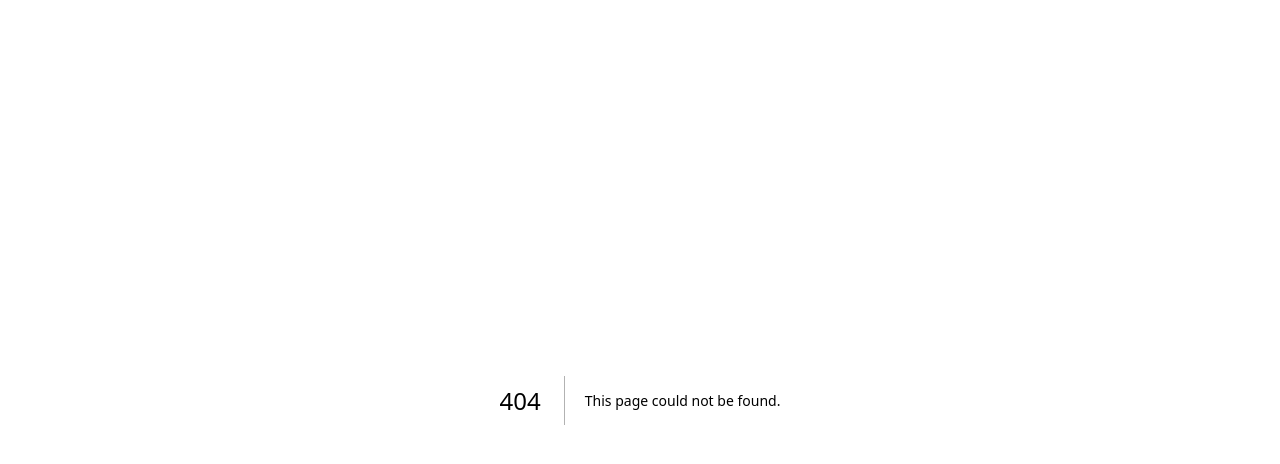
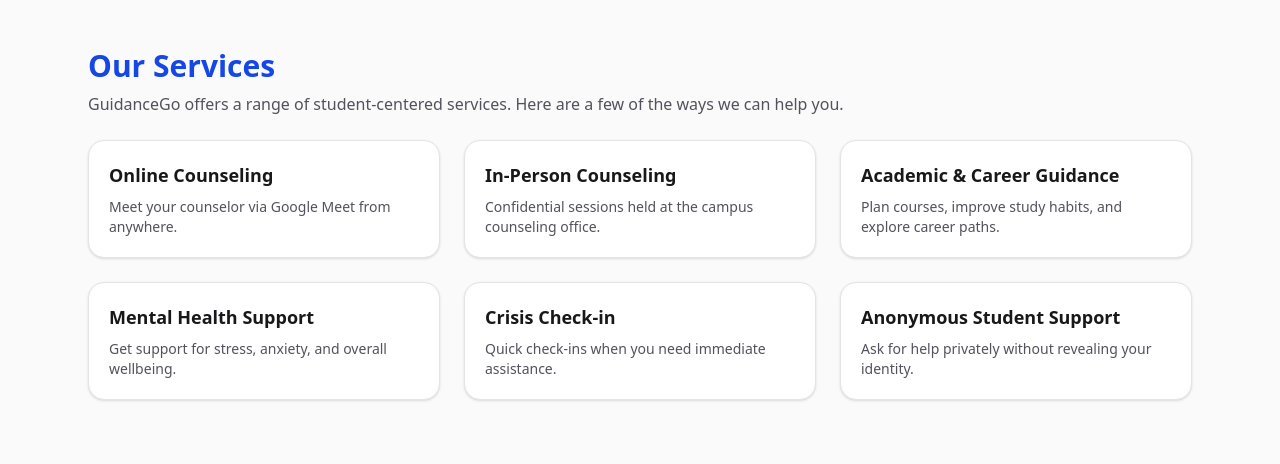
Before and after one commit to CSci-153-Web-Systems-and-Technologies/batch-2025-guidance-go-web, a Next.js app: page /servicespage in a window 1280 px wide. Before the commit this address had no page. Shown: the top 464 px of the page. Built offline with nearby package versions, Linux system fonts and the light colour scheme.

Commit message:
Added Multiple page
added about, servece, contact page and change some file name, and fixes some error.

```diff
--- /dev/null
+++ b/app/aboutpage/layout.tsx
@@ -0,0 +1,9 @@
+import type { ReactNode } from "react";
+
+export default function AboutLayout({ children }: { children: ReactNode }) {
+  return (
+    <div className="min-h-screen bg-zinc-50">
+      <div className="mx-auto max-w-6xl px-6 py-12">{children}</div>
+    </div>
+  );
+}
--- /dev/null
+++ b/app/aboutpage/page.tsx
@@ -0,0 +1,29 @@
+export default function AboutPage() {
+  return (
+    <section className="space-y-6">
+      <header>
+        <h1 className="text-3xl font-bold text-blue-700">About GuidanceGo</h1>
+        <p className="mt-2 max-w-3xl text-zinc-600">
+          GuidanceGo is a web-based counseling appointment scheduler designed to make
+          it simple for students to connect with counselors and get support when
+          they need it most.
+        </p>
+      </header>
+
+      <div className="space-y-3">
+        <p className="text-zinc-700">
+          Built for <span className="font-semibold">Visayas State University</span> students, GuidanceGo
+          streamlines booking and managing counseling sessions with a modern, secure
+          experience.
+        </p>
+        <ul className="list-disc space-y-2 pl-6 text-zinc-700">
+          <li>Easily book counseling sessions online</li>
+          <li>Choose between in-person or Google Meet sessions</li>
+          <li>Get reminders so you never miss an appointment</li>
+          <li>Request help anonymously when needed</li>
+          <li>Fast, student-friendly interface accessible on any device</li>
+        </ul>
+      </div>
+    </section>
+  );
+}
--- /dev/null
+++ b/app/contactpage/layout.tsx
@@ -0,0 +1,9 @@
+import type { ReactNode } from "react";
+
+export default function ContactLayout({ children }: { children: ReactNode }) {
+  return (
+    <div className="min-h-screen bg-zinc-50">
+      <div className="mx-auto max-w-6xl px-6 py-12">{children}</div>
+    </div>
+  );
+}
--- /dev/null
+++ b/app/contactpage/page.tsx
@@ -0,0 +1,32 @@
+export default function ContactPage() {
+  return (
+    <section className="space-y-6">
+      <header>
+        <h1 className="text-3xl font-bold text-blue-700">Contact Us</h1>
+        <p className="mt-2 max-w-3xl text-zinc-600">
+          Have questions or need help scheduling a session? Reach out to the
+          GuidanceGo team and we’ll get back to you as soon as possible.
+        </p>
+      </header>
+
+      <div className="rounded-2xl border border-zinc-200 bg-white p-6 shadow-sm">
+        <div className="text-sm text-zinc-500">Email</div>
+        <div className="mt-1 text-lg font-semibold text-zinc-900">
+          <a href="mailto:piadopojohnkyle@gmail.com" className="text-blue-600 hover:underline">
+            piadopojohnkyle@gmail.com
+          </a>
+        </div>
+        <div className="mt-4 grid gap-2 sm:grid-cols-2">
+          <div>
+            <div className="text-sm text-zinc-500">Office</div>
+            <div className="font-medium text-zinc-900">Student Counseling Center, VSU</div>
+          </div>
+          <div>
+            <div className="text-sm text-zinc-500">Hours</div>
+            <div className="font-medium text-zinc-900">Mon–Fri, 9:00 AM – 5:00 PM</div>
+          </div>
+        </div>
+      </div>
+    </section>
+  );
+}
--- a/app/dashboard/page.tsx
+++ /dev/null
@@ -1,6 +0,0 @@
-import { redirect } from "next/navigation";
-
-export default function DashboardRedirect() {
-  // Redirect old /dashboard path to the new /student-dashboard route
-  redirect("/student-dashboard");
-}
--- a/app/loginpage/page.tsx
+++ b/app/loginpage/page.tsx
@@ -38,9 +38,9 @@ export default function LoginPage() {
           </div>
           <nav className="hidden gap-6 text-sm text-zinc-700 sm:flex">
             <a href="/" className="hover:text-zinc-900">Home</a>
-            <a href="#" className="hover:text-zinc-900">About</a>
-            <a href="#" className="hover:text-zinc-900">Services</a>
-            <a href="#" className="hover:text-zinc-900">Contact</a>
+            <a href="/aboutpage" className="hover:text-zinc-900">About</a>
+            <a href="/servicespage" className="hover:text-zinc-900">Services</a>
+            <a href="/contactpage" className="hover:text-zinc-900">Contact</a>
           </nav>
           <div className="flex items-center gap-2">
             <a href="/loginpage" className="rounded-full px-4 py-2 text-sm font-medium text-zinc-700 hover:bg-zinc-100">Login</a>
--- a/app/page.tsx
+++ b/app/page.tsx
@@ -12,10 +12,10 @@ export default function Home() {
             <span className="text-lg font-semibold text-zinc-900">GuidanceGo</span>
           </div>
           <nav className="hidden gap-6 text-sm text-zinc-700 sm:flex">
-            <a href="#" className="hover:text-zinc-900">Home</a>
-            <a href="#" className="hover:text-zinc-900">About</a>
-            <a href="#" className="hover:text-zinc-900">Services</a>
-            <a href="#" className="hover:text-zinc-900">Contact</a>
+            <a href="/" className="hover:text-zinc-900">Home</a>
+            <a href="/aboutpage" className="hover:text-zinc-900">About</a>
+            <a href="/servicespage" className="hover:text-zinc-900">Services</a>
+            <a href="/contactpage" className="hover:text-zinc-900">Contact</a>
           </nav>
           <div className="flex items-center gap-2">
             <a href="/loginpage" className="rounded-full px-4 py-2 text-sm font-medium text-zinc-700 hover:bg-zinc-100">Login</a>
@@ -38,7 +38,7 @@ export default function Home() {
 
         {/* Quick Access Buttons */}
         <div className="mt-6 flex flex-wrap justify-center gap-3">
-          <a className="rounded-full border border-zinc-200 bg-white px-5 py-3 text-sm font-medium text-zinc-700 hover:bg-zinc-50" href="/student-dashboard">Open Dashboard</a>
+          <a className="rounded-full border border-zinc-200 bg-white px-5 py-3 text-sm font-medium text-zinc-700 hover:bg-zinc-50" href="/student-dashboard">Student Dashboard</a>
           <a className="rounded-full border border-zinc-200 bg-white px-5 py-3 text-sm font-medium text-zinc-700 hover:bg-zinc-50" href="/studentappointmentdetailspage">Appointment Details</a>
           <a className="rounded-full border border-zinc-200 bg-white px-5 py-3 text-sm font-medium text-zinc-700 hover:bg-zinc-50" href="/studentbookappointmentpage">Book Appointment</a>
           <a className="rounded-full border border-zinc-200 bg-white px-5 py-3 text-sm font-medium text-zinc-700 hover:bg-zinc-50" href="/counselor-dashboard">Counselor Dashboard</a>
--- /dev/null
+++ b/app/servicespage/layout.tsx
@@ -0,0 +1,9 @@
+import type { ReactNode } from "react";
+
+export default function ServicesLayout({ children }: { children: ReactNode }) {
+  return (
+    <div className="min-h-screen bg-zinc-50">
+      <div className="mx-auto max-w-6xl px-6 py-12">{children}</div>
+    </div>
+  );
+}
--- /dev/null
+++ b/app/servicespage/page.tsx
@@ -0,0 +1,57 @@
+type Service = {
+  title: string;
+  description: string;
+};
+
+const services: Service[] = [
+  {
+    title: "Online Counseling",
+    description: "Meet your counselor via Google Meet from anywhere.",
+  },
+  {
+    title: "In-Person Counseling",
+    description: "Confidential sessions held at the campus counseling office.",
+  },
+  {
+    title: "Academic & Career Guidance",
+    description: "Plan courses, improve study habits, and explore career paths.",
+  },
+  {
+    title: "Mental Health Support",
+    description: "Get support for stress, anxiety, and overall wellbeing.",
+  },
+  {
+    title: "Crisis Check-in",
+    description: "Quick check-ins when you need immediate assistance.",
+  },
+  {
+    title: "Anonymous Student Support",
+    description: "Ask for help privately without revealing your identity.",
+  },
+];
+
+export default function ServicesPage() {
+  return (
+    <section className="space-y-6">
+      <header>
+        <h1 className="text-3xl font-bold text-blue-700">Our Services</h1>
+        <p className="mt-2 max-w-3xl text-zinc-600">
+          GuidanceGo offers a range of student-centered services. Here are a few of
+          the ways we can help you.
+        </p>
+      </header>
+
+      <div className="grid gap-6 sm:grid-cols-2 lg:grid-cols-3">
+        {services.map((s, i) => (
+          <article
+            key={i}
+            className="rounded-2xl border border-zinc-200 bg-white p-5 shadow-sm transition-shadow hover:shadow-md"
+          >
+            <h3 className="text-lg font-semibold text-zinc-900">{s.title}</h3>
+            <p className="mt-2 text-sm text-zinc-600">{s.description}</p>
+          </article>
+        ))}
+      </div>
+    </section>
+  );
+}
--- a/app/signuppage/page.tsx
+++ b/app/signuppage/page.tsx
@@ -12,9 +12,9 @@ export default function SignupPage() {
           </div>
           <nav className="hidden gap-6 text-sm text-zinc-700 sm:flex">
             <a href="/" className="hover:text-zinc-900">Home</a>
-            <a href="#" className="hover:text-zinc-900">About</a>
-            <a href="#" className="hover:text-zinc-900">Services</a>
-            <a href="#" className="hover:text-zinc-900">Contact</a>
+            <a href="/aboutpage" className="hover:text-zinc-900">About</a>
+            <a href="/servicespage" className="hover:text-zinc-900">Services</a>
+            <a href="/contactpage" className="hover:text-zinc-900">Contact</a>
           </nav>
           <div className="flex items-center gap-2">
             <a href="/loginpage" className="rounded-full px-4 py-2 text-sm font-medium text-zinc-700 hover:bg-zinc-100">Login</a>
--- a/components/counselor-dashboard/CounselorNavbar.tsx
+++ b/components/counselor-dashboard/CounselorNavbar.tsx
@@ -18,9 +18,9 @@ export function CounselorNavbar() {
           </div>
           <nav className="hidden md:flex items-center gap-6 text-sm">
             <Link className="text-zinc-700 hover:text-black" href="/">Home</Link>
-            <a className="text-zinc-700 hover:text-black" href="#">About</a>
-            <a className="text-zinc-700 hover:text-black" href="#">Services</a>
-            <a className="text-zinc-700 hover:text-black" href="#">Contact</a>
+            <Link className="text-zinc-700 hover:text-black" href="/aboutpage">About</Link>
+            <Link className="text-zinc-700 hover:text-black" href="/servicespage">Services</Link>
+            <Link className="text-zinc-700 hover:text-black" href="/contactpage">Contact</Link>
           </nav>
         </div>
         <div className="flex items-center gap-4">
--- a/components/student-dashboard/Navbar.tsx
+++ b/components/student-dashboard/Navbar.tsx
@@ -19,9 +19,9 @@ export function Navbar() {
           </div>
           <nav className="hidden md:flex items-center gap-6 text-sm">
             <Link className="text-zinc-700 hover:text-black" href="/">Home</Link>
-            <a className="text-zinc-700 hover:text-black" href="#">About</a>
-            <a className="text-zinc-700 hover:text-black" href="#">Services</a>
-            <a className="text-zinc-700 hover:text-black" href="#">Contact</a>
+            <Link className="text-zinc-700 hover:text-black" href="/aboutpage">About</Link>
+            <Link className="text-zinc-700 hover:text-black" href="/servicespage">Services</Link>
+            <Link className="text-zinc-700 hover:text-black" href="/contactpage">Contact</Link>
           </nav>
         </div>
 
```
